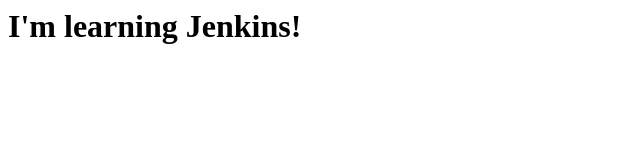
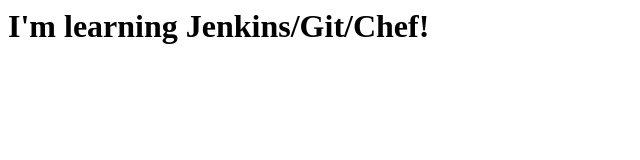
Before and after one commit to patilmahadev/jenkins-test, a plain HTML site: page index.html in a window 1280 px wide. Shown: the whole page, without its empty margins (0-640 px from the left). Drawn offline with Linux system fonts and the light colour scheme.

Commit message:
third commit

```diff
--- a/index.html
+++ b/index.html
@@ -1,3 +1,3 @@
 <html>
-<h1>I'm learning Jenkins!
+<h1>I'm learning Jenkins/Git/Chef!
 </html>
```
